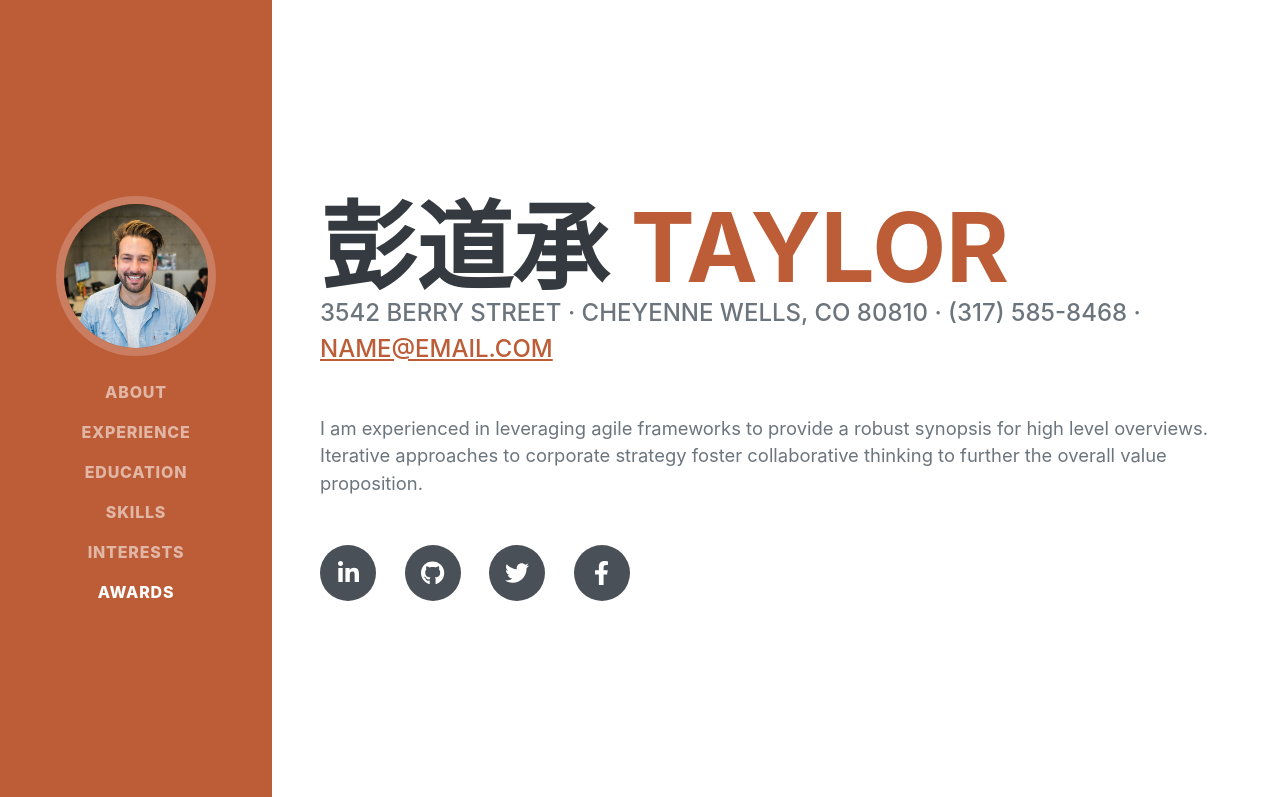
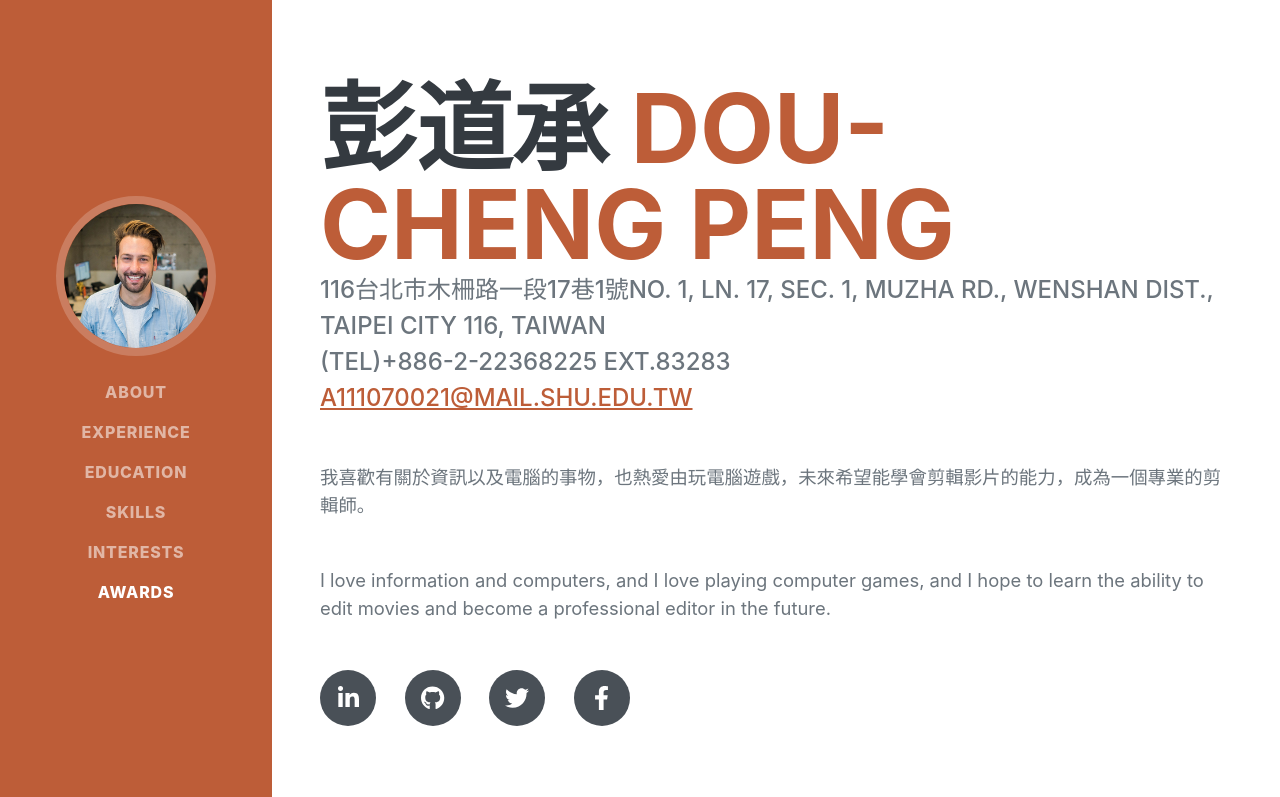
Before and after one commit to Pengdoucheng/pengdoucheng.github.io, a plain HTML site: page index.html in a window 1280 px wide. Shown: the top 797 px of the page. Drawn offline with nearby package versions, Linux system fonts and the light colour scheme.

Commit message:
Update index.html

```diff
--- a/index.html
+++ b/index.html
@@ -20,7 +20,7 @@
         <!-- Navigation-->
         <nav class="navbar navbar-expand-lg navbar-dark bg-primary fixed-top" id="sideNav">
             <a class="navbar-brand js-scroll-trigger" href="#page-top">
-                <span class="d-block d-lg-none">Clarence Taylor</span>
+                <span class="d-block d-lg-none">彭道承</span>
                 <span class="d-none d-lg-block"><img class="img-fluid img-profile rounded-circle mx-auto mb-2" src="assets/img/profile.jpg" alt="..." /></span>
             </a>
             <button class="navbar-toggler" type="button" data-bs-toggle="collapse" data-bs-target="#navbarResponsive" aria-controls="navbarResponsive" aria-expanded="false" aria-label="Toggle navigation"><span class="navbar-toggler-icon"></span></button>
@@ -42,13 +42,15 @@
                 <div class="resume-section-content">
                     <h1 class="mb-0">
                         彭道承
-                        <span class="text-primary">Taylor</span>
+                        <span class="text-primary">Dou-Cheng Peng</span>
                     </h1>
                     <div class="subheading mb-5">
-                        3542 Berry Street · Cheyenne Wells, CO 80810 · (317) 585-8468 ·
-                        <a href="mailto:name@email.com">name@email.com</a>
+                        116台北市木柵路一段17巷1號No. 1, Ln. 17, Sec. 1, Muzha Rd., Wenshan Dist., Taipei City 116, Taiwan <br />
+                        (Tel)+886-2-22368225 ext.83283 <br />
+                        <a href="mailto:name@email.com">a111070021@mail.shu.edu.tw</a>
                     </div>
-                    <p class="lead mb-5">I am experienced in leveraging agile frameworks to provide a robust synopsis for high level overviews. Iterative approaches to corporate strategy foster collaborative thinking to further the overall value proposition.</p>
+                    <p class="lead mb-5">我喜歡有關於資訊以及電腦的事物，也熱愛由玩電腦遊戲，未來希望能學會剪輯影片的能力，成為一個專業的剪輯師。</p>
+                    <p class="lead mb-5">I love information and computers, and I love playing computer games, and I hope to learn the ability to edit movies and become a professional editor in the future.</p>
                     <div class="social-icons">
                         <a class="social-icon" href="#!"><i class="fab fa-linkedin-in"></i></a>
                         <a class="social-icon" href="#!"><i class="fab fa-github"></i></a>
```
